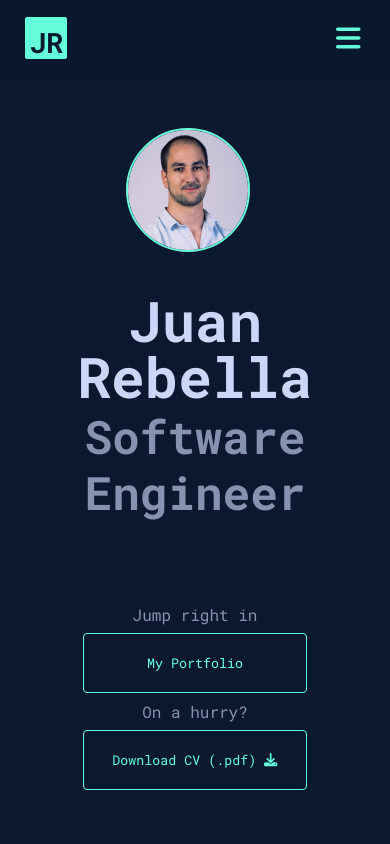
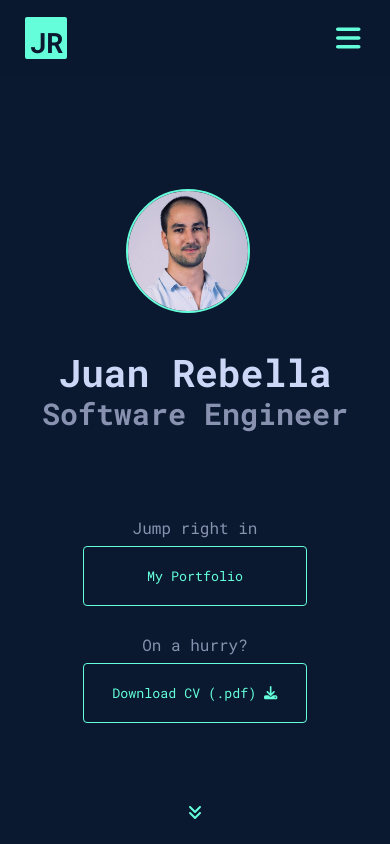
Before and after one commit to JRebella/portfolio, a Next.js app: page / in a window 390 px wide. Shown: the top 844 px of the page. Built offline with nearby package versions, Linux system fonts and the light colour scheme.

Commit message:
fix: mobile fonts, home margin

```diff
--- a/pageComponents/home/home.module.scss
+++ b/pageComponents/home/home.module.scss
@@ -7,7 +7,7 @@ section.container {
 }
 
 .content {
-  margin: 128px 0;
+  margin-top: 128px;
 
   display: flex;
   flex-direction: column;
@@ -42,7 +42,7 @@ section.container {
 
 .subtitle {
   color: var(--ds-text-primary);
-  font-size: 46px;
+  font-size: 30px;
 }
 
 .avatar {
@@ -76,6 +76,10 @@ section.container {
   span {
     margin: 8px;
   }
+
+  @include viewport-xs {
+    margin-bottom: 20px;
+  }
 }
 
 .more-arrow {
--- a/styles/globals.scss
+++ b/styles/globals.scss
@@ -79,6 +79,21 @@ body {
   h4 {
     font-size: 13px;
   }
+
+  @include viewport-xs {
+    h1 {
+      font-size: 38px;
+    }
+    h2 {
+      font-size: 32px;
+    }
+    h3 {
+      font-size: 20px;
+    }
+    h4 {
+      font-size: 13px;
+    }
+  }
 }
 
 .text-accent {
```
